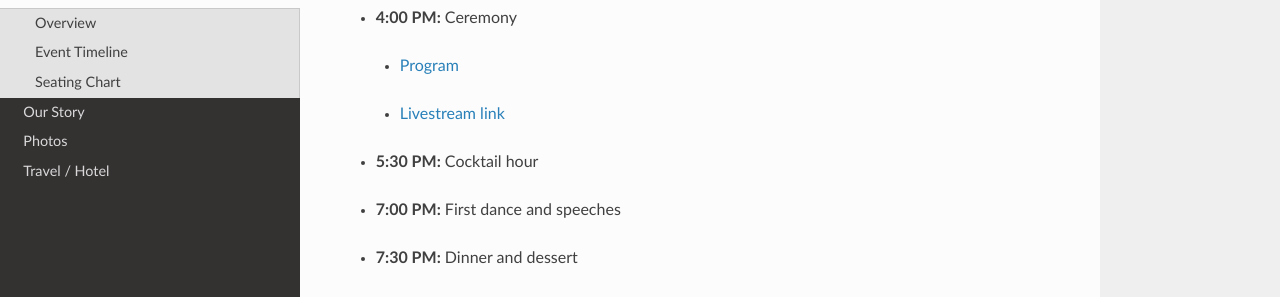
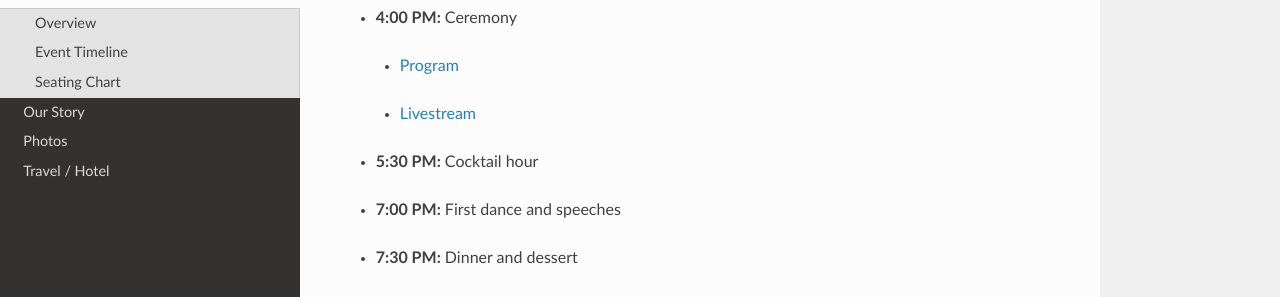
Before and after one commit to jpskycak/wedding, a Sphinx documentation site: the page built from docs/source/event-timeline.rst, in a window 1280 px wide and 900 px high, scrolled down 917 px. Shown: the part 154-451 px from the top of the window. Built offline with Sphinx 7.4.7 and the Read the Docs theme 2.0.0, drawn with Linux system fonts in a browser that asks for light colours.

Commit message:
Update event-timeline.rst

```diff
--- a/docs/source/event-timeline.rst
+++ b/docs/source/event-timeline.rst
@@ -41,7 +41,7 @@ Event Timeline
 \
   * `Program <_static/Program.pdf>`_
 \
-  * `Livestream link <https://www.megangregoryphotography.com/blog>`_
+  * `Livestream <https://www.megangregoryphotography.com/blog>`_
 
 * **5:30 PM:** Cocktail hour
 \
```
